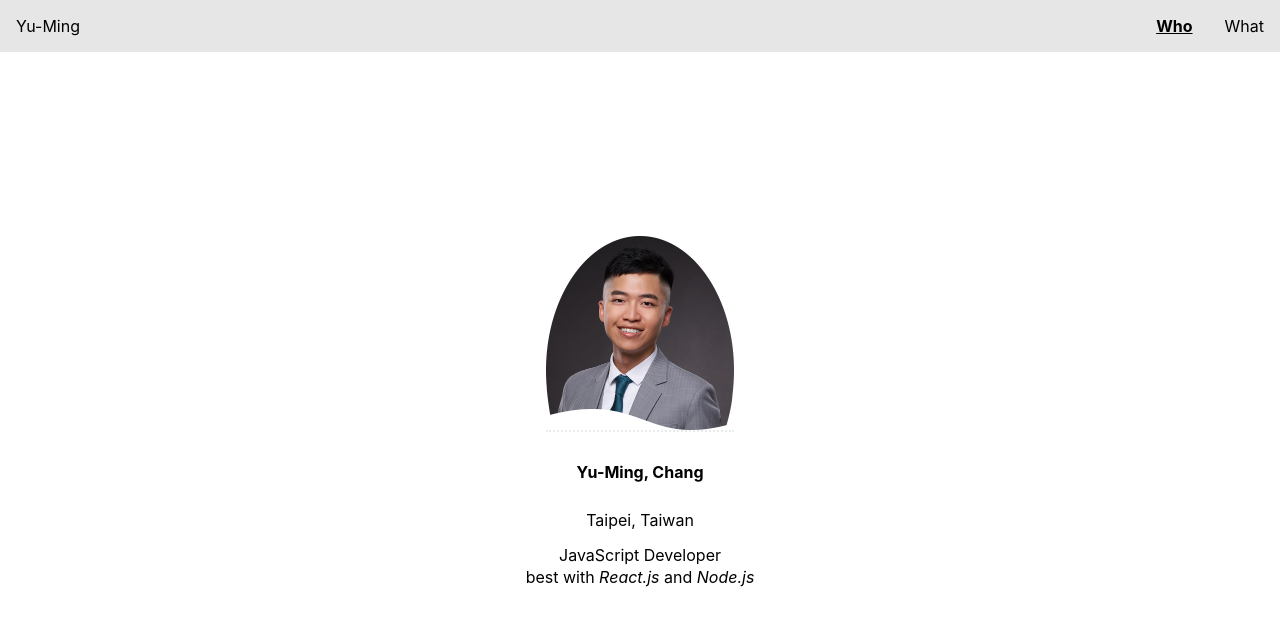
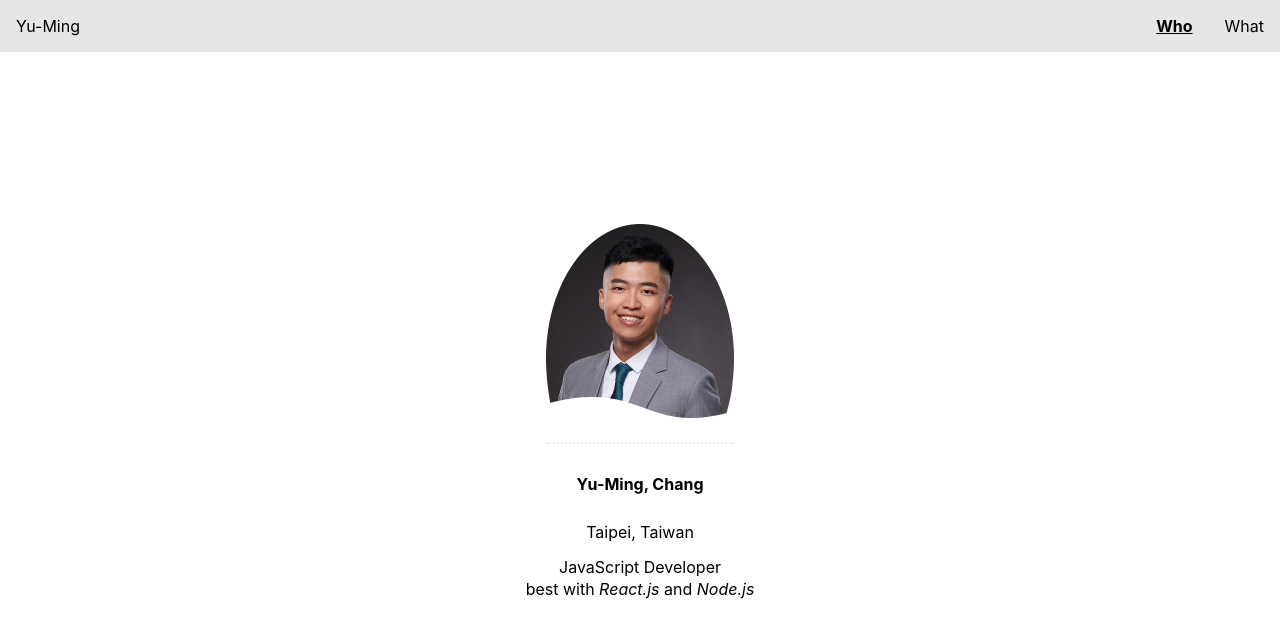
Before and after one commit to yumingchang1991/personal-portfolio, a React (Create React App) app: page /#/who in a window 1280 px wide. Shown: the top 638 px of the page. Built offline with nearby package versions, Linux system fonts and the light colour scheme.

Commit message:
Add css .avatar-container {padding-block: 1em} to add space between img and border

```diff
--- a/src/WhoPage.css
+++ b/src/WhoPage.css
@@ -19,7 +19,7 @@
 
     /* Box Model */
     margin-inline: auto;
-    padding-top: 1em;
+    padding-block: 1em;
     border-bottom: 2px dotted #E7EBEC;
 
     /* other */
```
